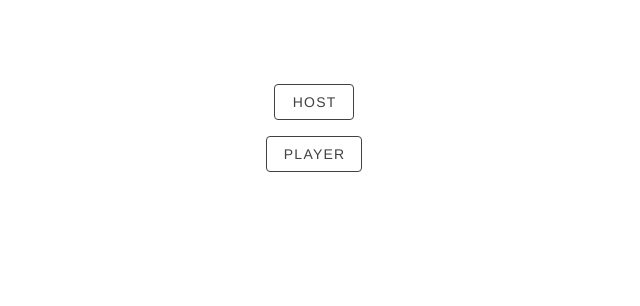
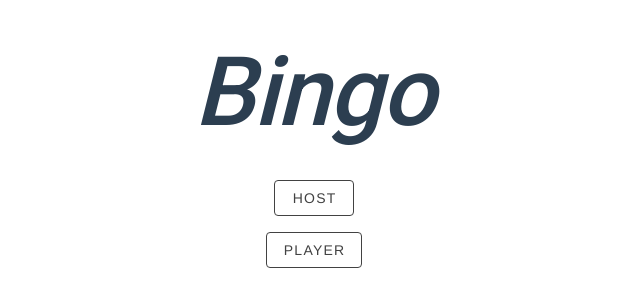
Before and after one commit to AZKZ/bingo, a Vue app: page / in a window 1280 px wide. Shown: the top 306 px of the page, without its empty margins (326-966 px from the left). Built offline with nearby package versions, Linux system fonts and the light colour scheme.

Commit message:
タイトルの追加

```diff
--- a/src/App.vue
+++ b/src/App.vue
@@ -7,7 +7,9 @@
             <v-icon left>mdi-home</v-icon>Home
           </v-btn>
         </div>
-        <div v-if='mode == "home"' class='mt-16'>
+        <div v-if='mode == "home"'>
+          <!-- タイトルを画像にするのもあり -->
+          <p id='title' class='ma-8 text-h1 font-weight-medium font-italic'>Bingo</p>
           <v-btn class='ma-2' outlined color='secondary' v-on:click='mode="host"'>Host</v-btn>
           <br />
           <v-btn class='ma-2' outlined color='secondary' v-on:click='mode="player"'>Player</v-btn>
```
